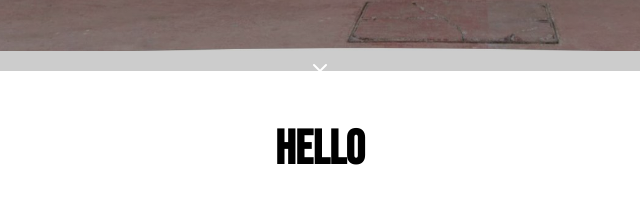
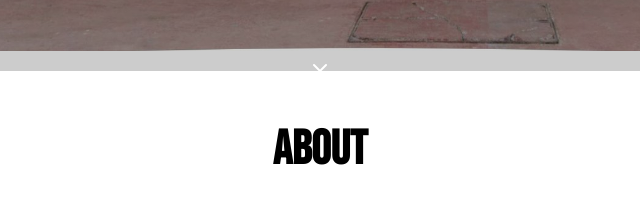
Before and after one commit to Luc824/Tom_Website, a plain HTML site: page index.html in a window 1280 px wide. Shown: the part 729-952 px from the top of the page, 320-960 px from the left. Drawn offline with Linux system fonts and the light colour scheme.

Commit message:
my branch test works lets go

```diff
--- a/index.html
+++ b/index.html
@@ -61,7 +61,7 @@
     </div>
 
     <div id="about-section">
-      <h2 id="about-title">Hello</h2>
+      <h2 id="about-title">About</h2>
       <div id="about-content">
         <p id="about-text">
           My practice contemplates the structures that shape our relationship
```
